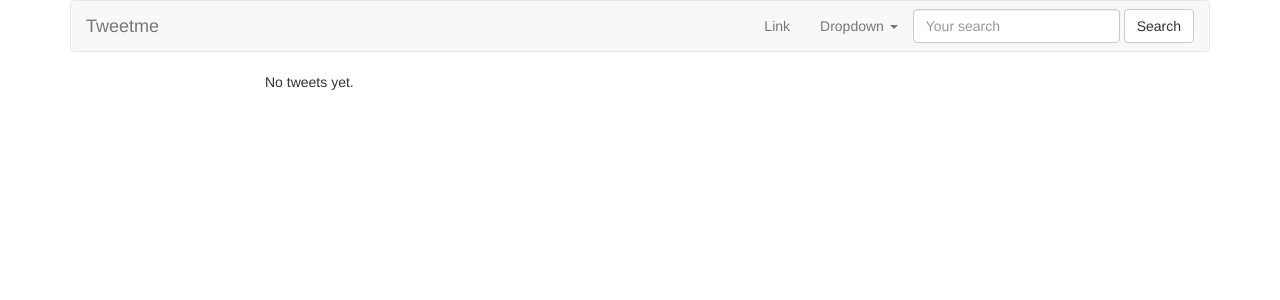
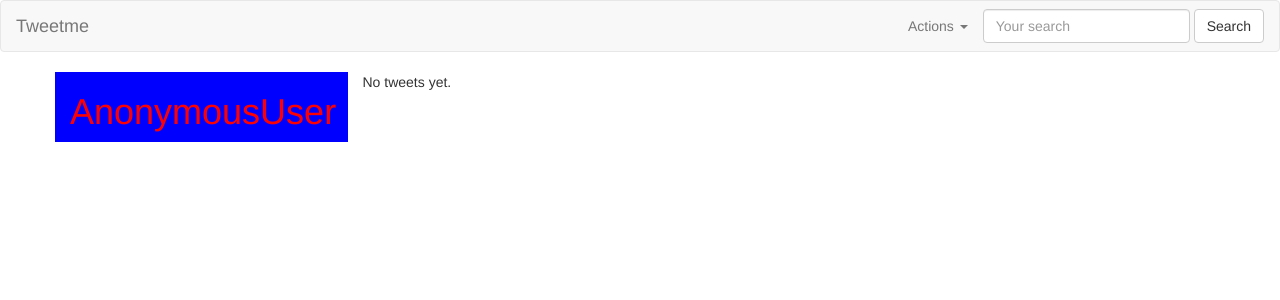
Before and after one commit to oalberto96/Tweetme, a Django app: page /tweet/ in a window 1280 px wide. Shown: the top 300 px of the page. Run offline with Django 3.2, Linux system fonts and the light colour scheme; data that the repository does not hold is empty; some libraries are stand-ins or nearby versions.

Commit message:
Bootstrap containers & columns

```diff
--- a/src/templates/base.html
+++ b/src/templates/base.html
@@ -12,8 +12,9 @@
 
 </head>
 <body>
+		{% include "navbar.html" %}
+
 	<div class="container">
-		{% include "navbar.html" %}
 		{% block content %}
 		{% endblock content %}
 	</div>
--- a/src/templates/navbar.html
+++ b/src/templates/navbar.html
@@ -14,12 +14,11 @@
     <!-- Collect the nav links, forms, and other content for toggling -->
     <div class="collapse navbar-collapse" id="bs-example-navbar-collapse-1">
       <ul class="nav navbar-nav navbar-right">
-        <li><a href="#">Link</a></li>
         <li class="dropdown">
-          <a href="#" class="dropdown-toggle" data-toggle="dropdown" role="button" aria-haspopup="true" aria-expanded="false">Dropdown <span class="caret"></span></a>
+          <a href="#" class="dropdown-toggle" data-toggle="dropdown" role="button" aria-haspopup="true" aria-expanded="false">Actions <span class="caret"></span></a>
           <ul class="dropdown-menu">
-            <li><a href="#">Action</a></li>
-            <li><a href="#">Another action</a></li>
+            <li><a href="{% url 'tweet:create' %}">Tweet</a></li>
+            <li><a href="{% url 'tweet:list' %}">List</a></li>
             <li><a href="#">Something else here</a></li>
             <li role="separator" class="divider"></li>
             <li><a href="#">Separated link</a></li>
--- a/src/tweets/templates/tweets/tweet_detail.html
+++ b/src/tweets/templates/tweets/tweet_detail.html
@@ -3,8 +3,9 @@
 {% block title %} {{ super.block }} | Detail {% endblock title %}
 
 {% block content %}
+<div class="row">
+	{{ object.user }} <br/>
 	{{ object.content }} <br/>
-	{{ object.user }} <br/>
 	{{ object.timestamp }} <br/>
 	{{ object.timestamp|timesince }} <br/>
 {% endblock content %}
--- a/src/tweets/templates/tweets/tweet_list.html
+++ b/src/tweets/templates/tweets/tweet_list.html
@@ -1,10 +1,11 @@
 {% extends "base.html" %}
 
-
 {% block content %}
-
   <div class='row'>
-        <div class='col-sm-8 col-sm-offset-2'>
+    <div class="col-sm-3 col-xs-12" style="background-color: blue;">
+      <h1>{{ request.user }}</h1>
+    </div>
+    <div class='col-sm-9'>
     {% for object in object_list %}
         <div class="media">
               <div class="media-left">
```
Lines whose indentation alone changed are shown as unchanged.
